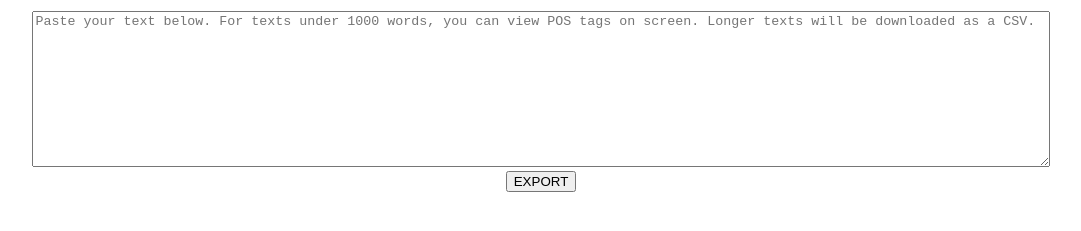
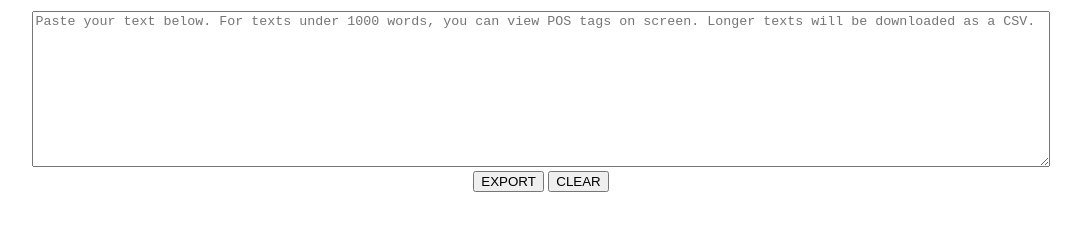
Before and after one commit to AMG22075/pos-tagger, a plain HTML site: page index.html in a window 1280 px wide. Shown: the part 79-310 px from the top of the page, without its empty margins (99-1180 px from the left). Drawn offline with Linux system fonts and the light colour scheme.

Commit message:
Update index.html

```diff
--- a/index.html
+++ b/index.html
@@ -44,6 +44,7 @@
   <textarea id="inputText" placeholder="Paste your text below. For texts under 1000 words, you can view POS tags on screen. Longer texts will be downloaded as a CSV." oninput="checkLength()"></textarea><br/>
   <button id="runBtn" onclick="tagPOS()" style="display: none;">RUN</button>
   <button onclick="exportResults()">EXPORT</button>
+  <button onclick="clearAll()">CLEAR</button>
   <div class="output" id="output"></div>
 
   <script>
@@ -144,6 +145,13 @@
       link.click();
     }
 
+    function clearAll() {
+      document.getElementById("inputText").value = "";
+      document.getElementById("output").innerHTML = "";
+      document.getElementById("runBtn").style.display = "none";
+      results = [];
+    }
+
     function getColor(tag) {
       const colors = {
         Noun: "#e74c3c",
```
